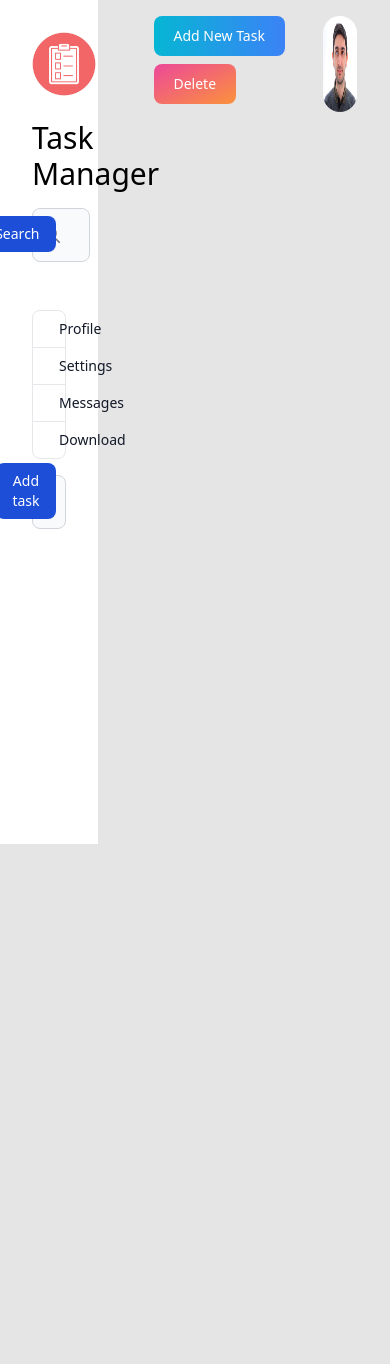
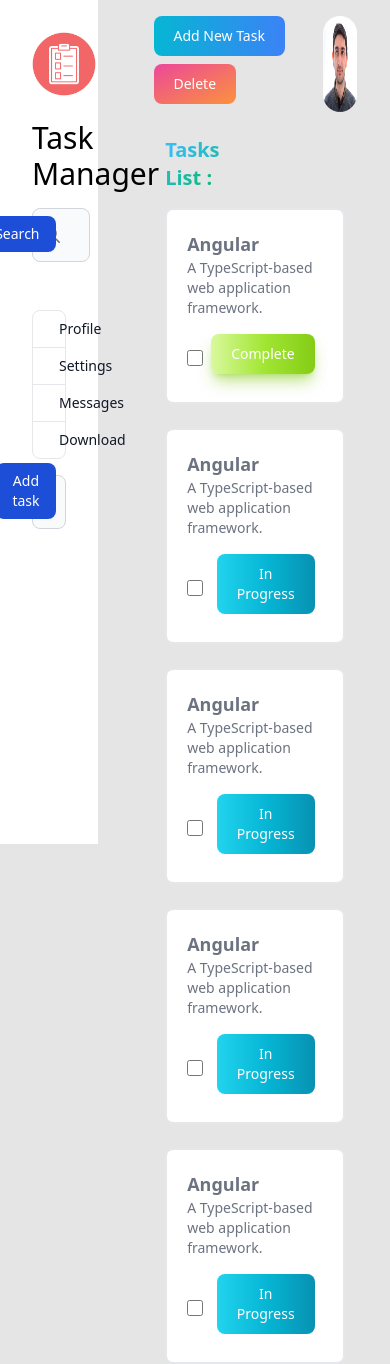
Before and after one commit to amindev92/advance_crud_with_php, a PHP site: page / in a window 390 px wide; the page is wider, and only the part inside the window is pictured. Before the commit the page ends 844 px from the top of that part, so only its background shows below. Run offline with PHP 8.4, Linux system fonts and the light colour scheme; some libraries are stand-ins or nearby versions.

Commit message:
complete user interface structure

```diff
--- a/app.css
+++ b/app.css
@@ -3,3 +3,7 @@
     padding: 0;
     box-sizing: border-box;
 }
+
+.taskManager{
+    width: calc(100% - 250px);
+}
--- a/index.html
+++ b/index.html
@@ -149,14 +149,130 @@
     <section class="taskManager relative left-1/4 h-screen pt-6 ">
         <div class="topMenu flex justify-between pl-14 pt-4 fixed top-0 w-4/6">
             <div class="topMenu__buttons">
-                <button type="button" class="text-white bg-gradient-to-r from-cyan-500 to-blue-500 hover:bg-gradient-to-bl focus:ring-4 focus:outline-none focus:ring-cyan-300 dark:focus:ring-cyan-800 font-medium rounded-lg text-sm px-5 py-2.5 text-center mr-2 mb-2">Add New Task</button>
-                <button type="button" class="text-white bg-gradient-to-br from-pink-500 to-orange-400 hover:bg-gradient-to-bl focus:ring-4 focus:outline-none focus:ring-pink-200 dark:focus:ring-pink-800 font-medium rounded-lg text-sm px-5 py-2.5 text-center mr-2 mb-2">Delete</button>
+                <button type="button"
+                    class="text-white bg-gradient-to-r from-cyan-500 to-blue-500 hover:bg-gradient-to-bl focus:ring-4 focus:outline-none focus:ring-cyan-300 dark:focus:ring-cyan-800 font-medium rounded-lg text-sm px-5 py-2.5 text-center mr-2 mb-2">Add
+                    New Task</button>
+                <button type="button"
+                    class="text-white bg-gradient-to-br from-pink-500 to-orange-400 hover:bg-gradient-to-bl focus:ring-4 focus:outline-none focus:ring-pink-200 dark:focus:ring-pink-800 font-medium rounded-lg text-sm px-5 py-2.5 text-center mr-2 mb-2">Delete</button>
 
             </div>
             <div class="topMenu__img w-12">
                 <img src="img/2.jpg" class="w-full h-full rounded-full">
             </div>
         </div>
+
+        <div class="tasks flex flex-col items-center justify-center pl-14 pt-4 w-5/6 mt-24 mx-auto ">
+
+            <h2 class="mb-4 text-xl font-extrabold text-gray-900 dark:text-white md:text-5xl lg:text-6xl"><span
+                    class="text-transparent bg-clip-text bg-gradient-to-r to-emerald-500 from-sky-400">Tasks List
+                    :</span></h2>
+
+            <ul class="grid w-full gap-6 md:grid-cols-3">
+                <li>
+                    <label for="angular-option"
+                        class="inline-flex items-center justify-between w-full p-5 text-gray-500 bg-white border-2 border-gray-200 rounded-lg cursor-pointer dark:hover:text-gray-300 dark:border-gray-700 peer-checked:border-blue-600 hover:text-gray-600 dark:peer-checked:text-gray-300 peer-checked:text-gray-600 hover:bg-gray-50 dark:text-gray-400 dark:bg-gray-800 dark:hover:bg-gray-700">
+                        <div class="block">
+                            <div class="w-full text-lg font-semibold">Angular</div>
+                            <div class="w-full text-sm">A TypeScript-based web application framework.</div>
+                            <div class="task-status flex justify-between items-center w-full mt-4">
+                                <div class="flex self-center">
+                                    <input id="inline-checkbox" type="checkbox" value=""
+                                        class="self-center w-4 h-4 text-blue-600 bg-gray-100 border-gray-300 rounded focus:ring-blue-500 dark:focus:ring-blue-600 dark:ring-offset-gray-800 focus:ring-2 dark:bg-gray-700 dark:border-gray-600 ">
+                                    <label for="inline-checkbox"
+                                        class="ml-2 text-sm font-medium text-gray-900 dark:text-gray-300"></label>
+                                </div>
+
+                                    <button type="button" class=" basis-2/4 text-white bg-gradient-to-r from-lime-200 via-lime-400 to-lime-500 hover:bg-gradient-to-br focus:ring-4 focus:outline-none focus:ring-lime-300 dark:focus:ring-lime-800 shadow-lg shadow-lime-500/50 dark:shadow-lg dark:shadow-lime-800/80 font-medium rounded-lg text-sm px-5 py-2.5 text-center mr-2 mb-2">Complete</button>
+
+                            </div>
+                        </div>
+                    </label>
+                </li>
+                <li>
+                    <label for="angular-option"
+                        class="inline-flex items-center justify-between w-full p-5 text-gray-500 bg-white border-2 border-gray-200 rounded-lg cursor-pointer dark:hover:text-gray-300 dark:border-gray-700 peer-checked:border-blue-600 hover:text-gray-600 dark:peer-checked:text-gray-300 peer-checked:text-gray-600 hover:bg-gray-50 dark:text-gray-400 dark:bg-gray-800 dark:hover:bg-gray-700">
+                        <div class="block">
+                            <div class="w-full text-lg font-semibold">Angular</div>
+                            <div class="w-full text-sm">A TypeScript-based web application framework.</div>
+                            <div class="task-status flex justify-between items-center w-full mt-4">
+                                <div class="flex self-center">
+                                    <input id="inline-checkbox" type="checkbox" value=""
+                                        class="self-center w-4 h-4 text-blue-600 bg-gray-100 border-gray-300 rounded focus:ring-blue-500 dark:focus:ring-blue-600 dark:ring-offset-gray-800 focus:ring-2 dark:bg-gray-700 dark:border-gray-600 ">
+                                    <label for="inline-checkbox"
+                                        class="ml-2 text-sm font-medium text-gray-900 dark:text-gray-300"></label>
+                                </div>
+                                <button type="button"
+                                    class="basis-2/4 self-center text-white bg-gradient-to-r from-cyan-400 via-cyan-500 to-cyan-600 hover:bg-gradient-to-br focus:ring-4 focus:outline-none focus:ring-cyan-300 dark:focus:ring-cyan-800 font-medium rounded-lg text-sm px-5 py-2.5 text-center mr-2 mb-2">In
+                                    Progress</button>
+                            </div>
+                        </div>
+                    </label>
+                </li>
+                <li>
+                    <label for="angular-option"
+                        class="inline-flex items-center justify-between w-full p-5 text-gray-500 bg-white border-2 border-gray-200 rounded-lg cursor-pointer dark:hover:text-gray-300 dark:border-gray-700 peer-checked:border-blue-600 hover:text-gray-600 dark:peer-checked:text-gray-300 peer-checked:text-gray-600 hover:bg-gray-50 dark:text-gray-400 dark:bg-gray-800 dark:hover:bg-gray-700">
+                        <div class="block">
+                            <div class="w-full text-lg font-semibold">Angular</div>
+                            <div class="w-full text-sm">A TypeScript-based web application framework.</div>
+                            <div class="task-status flex justify-between items-center w-full mt-4">
+                                <div class="flex self-center">
+                                    <input id="inline-checkbox" type="checkbox" value=""
+                                        class="self-center w-4 h-4 text-blue-600 bg-gray-100 border-gray-300 rounded focus:ring-blue-500 dark:focus:ring-blue-600 dark:ring-offset-gray-800 focus:ring-2 dark:bg-gray-700 dark:border-gray-600 ">
+                                    <label for="inline-checkbox"
+                                        class="ml-2 text-sm font-medium text-gray-900 dark:text-gray-300"></label>
+                                </div>
+                                <button type="button"
+                                    class="basis-2/4 self-center text-white bg-gradient-to-r from-cyan-400 via-cyan-500 to-cyan-600 hover:bg-gradient-to-br focus:ring-4 focus:outline-none focus:ring-cyan-300 dark:focus:ring-cyan-800 font-medium rounded-lg text-sm px-5 py-2.5 text-center mr-2 mb-2">In
+                                    Progress</button>
+                            </div>
+                        </div>
+                    </label>
+                </li>
+                <li>
+                    <label for="angular-option"
+                        class="inline-flex items-center justify-between w-full p-5 text-gray-500 bg-white border-2 border-gray-200 rounded-lg cursor-pointer dark:hover:text-gray-300 dark:border-gray-700 peer-checked:border-blue-600 hover:text-gray-600 dark:peer-checked:text-gray-300 peer-checked:text-gray-600 hover:bg-gray-50 dark:text-gray-400 dark:bg-gray-800 dark:hover:bg-gray-700">
+                        <div class="block">
+                            <div class="w-full text-lg font-semibold">Angular</div>
+                            <div class="w-full text-sm">A TypeScript-based web application framework.</div>
+                            <div class="task-status flex justify-between items-center w-full mt-4">
+                                <div class="flex self-center">
+                                    <input id="inline-checkbox" type="checkbox" value=""
+                                        class="self-center w-4 h-4 text-blue-600 bg-gray-100 border-gray-300 rounded focus:ring-blue-500 dark:focus:ring-blue-600 dark:ring-offset-gray-800 focus:ring-2 dark:bg-gray-700 dark:border-gray-600 ">
+                                    <label for="inline-checkbox"
+                                        class="ml-2 text-sm font-medium text-gray-900 dark:text-gray-300"></label>
+                                </div>
+                                <button type="button"
+                                    class="basis-2/4 self-center text-white bg-gradient-to-r from-cyan-400 via-cyan-500 to-cyan-600 hover:bg-gradient-to-br focus:ring-4 focus:outline-none focus:ring-cyan-300 dark:focus:ring-cyan-800 font-medium rounded-lg text-sm px-5 py-2.5 text-center mr-2 mb-2">In
+                                    Progress</button>
+                            </div>
+                        </div>
+                    </label>
+                </li>
+                <li>
+                    <label for="angular-option"
+                        class="inline-flex items-center justify-between w-full p-5 text-gray-500 bg-white border-2 border-gray-200 rounded-lg cursor-pointer dark:hover:text-gray-300 dark:border-gray-700 peer-checked:border-blue-600 hover:text-gray-600 dark:peer-checked:text-gray-300 peer-checked:text-gray-600 hover:bg-gray-50 dark:text-gray-400 dark:bg-gray-800 dark:hover:bg-gray-700">
+                        <div class="block">
+                            <div class="w-full text-lg font-semibold">Angular</div>
+                            <div class="w-full text-sm">A TypeScript-based web application framework.</div>
+                            <div class="task-status flex justify-between items-center w-full mt-4">
+                                <div class="flex self-center">
+                                    <input id="inline-checkbox" type="checkbox" value=""
+                                        class="self-center w-4 h-4 text-blue-600 bg-gray-100 border-gray-300 rounded focus:ring-blue-500 dark:focus:ring-blue-600 dark:ring-offset-gray-800 focus:ring-2 dark:bg-gray-700 dark:border-gray-600 ">
+                                    <label for="inline-checkbox"
+                                        class="ml-2 text-sm font-medium text-gray-900 dark:text-gray-300"></label>
+                                </div>
+                                <button type="button"
+                                    class="basis-2/4 self-center text-white bg-gradient-to-r from-cyan-400 via-cyan-500 to-cyan-600 hover:bg-gradient-to-br focus:ring-4 focus:outline-none focus:ring-cyan-300 dark:focus:ring-cyan-800 font-medium rounded-lg text-sm px-5 py-2.5 text-center mr-2 mb-2">In
+                                    Progress</button>
+                            </div>
+                        </div>
+                    </label>
+                </li>
+            </ul>
+
+        </div>
+
+
     </section>
 
 </body>
```
